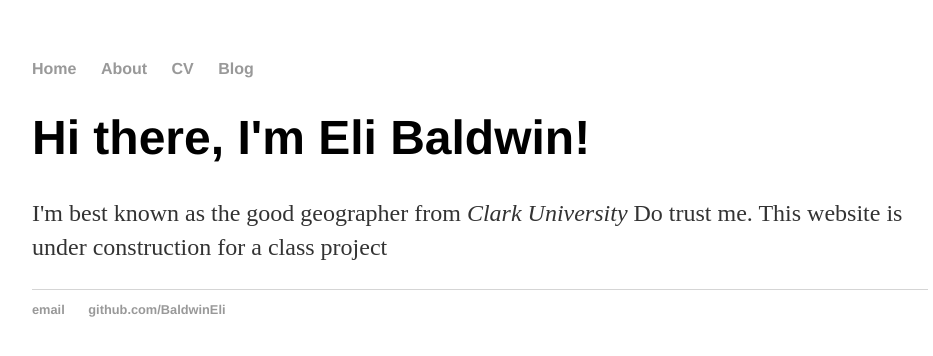
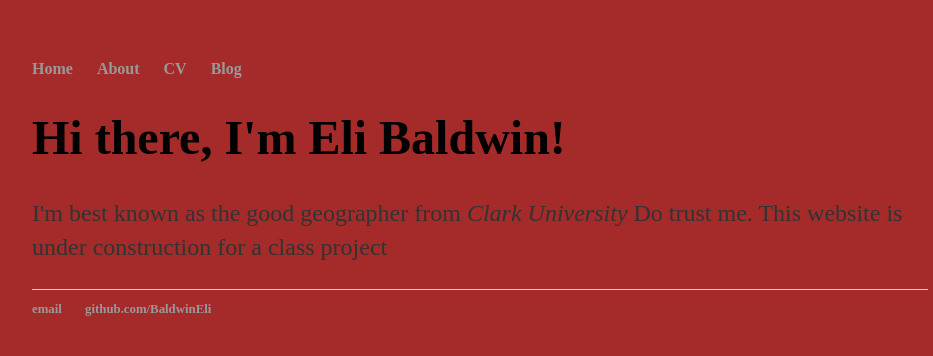
Before and after one commit to BaldwinEli/BaldwinEli.github.io, a Jekyll site: the page built from index.html, in a window 1280 px wide. Shown: the top 356 px of the page, without its empty margins (160-1093 px from the left). Built offline with Jekyll 4.4.1, drawn with Linux system fonts in a browser that asks for light colours.

Commit message:
Update main.css

```diff
--- a/css/main.css
+++ b/css/main.css
@@ -1,9 +1,10 @@
 body {
     margin: 60px auto;
     width: 70%;
+    background-color: brown;
 }
 nav ul, footer ul {
-    font-family:'Helvetica', 'Arial', 'Sans-Serif';
+    font-family:'Times New Roman', 'Helvetica', 'Arial', 'Sans-Serif';
     padding: 0px;
     list-style: none;
     font-weight: bold;
@@ -21,7 +22,7 @@ a:hover {
 }
 h1 {
     font-size: 3em;
-    font-family:'Helvetica', 'Arial', 'Sans-Serif';
+    font-family:'Times New Roman', 'Helvetica', 'Arial', 'Sans-Serif';
 }
 p {
     font-size: 1.5em;
```
